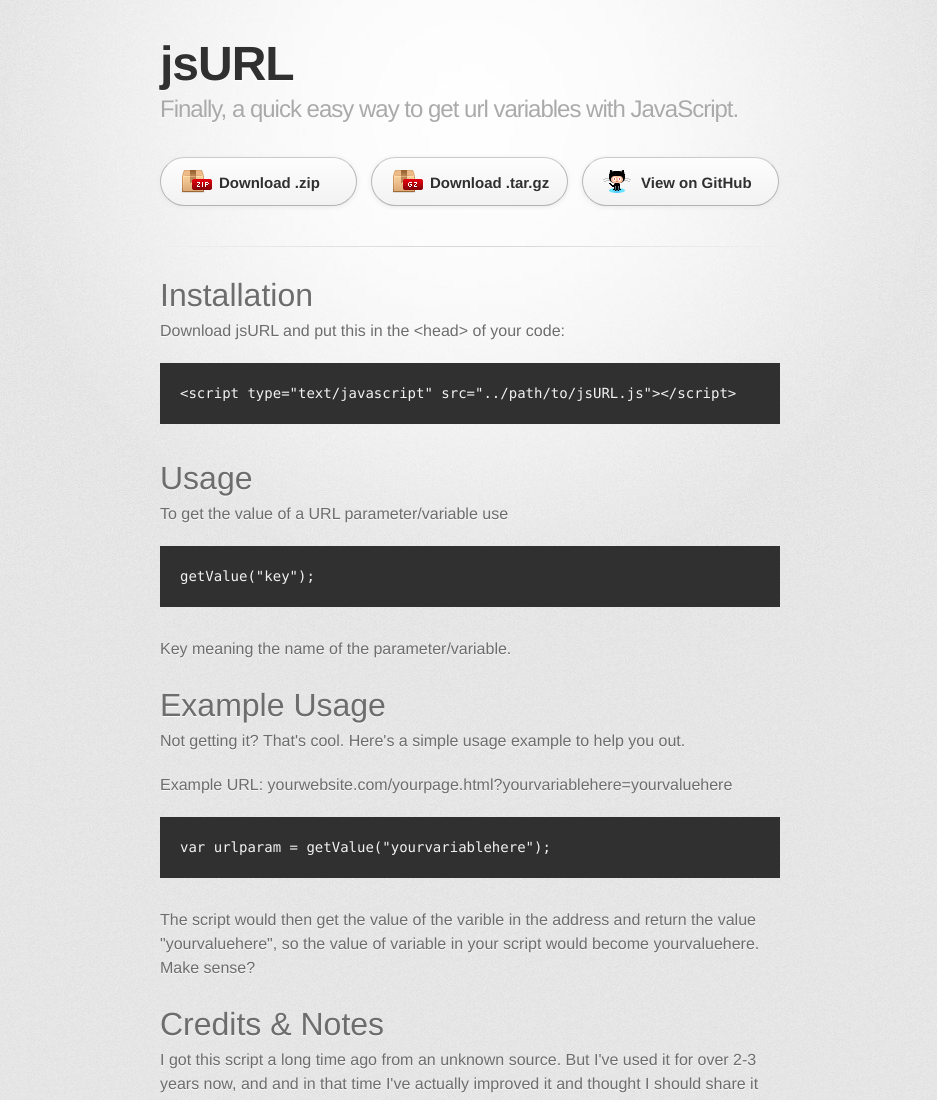
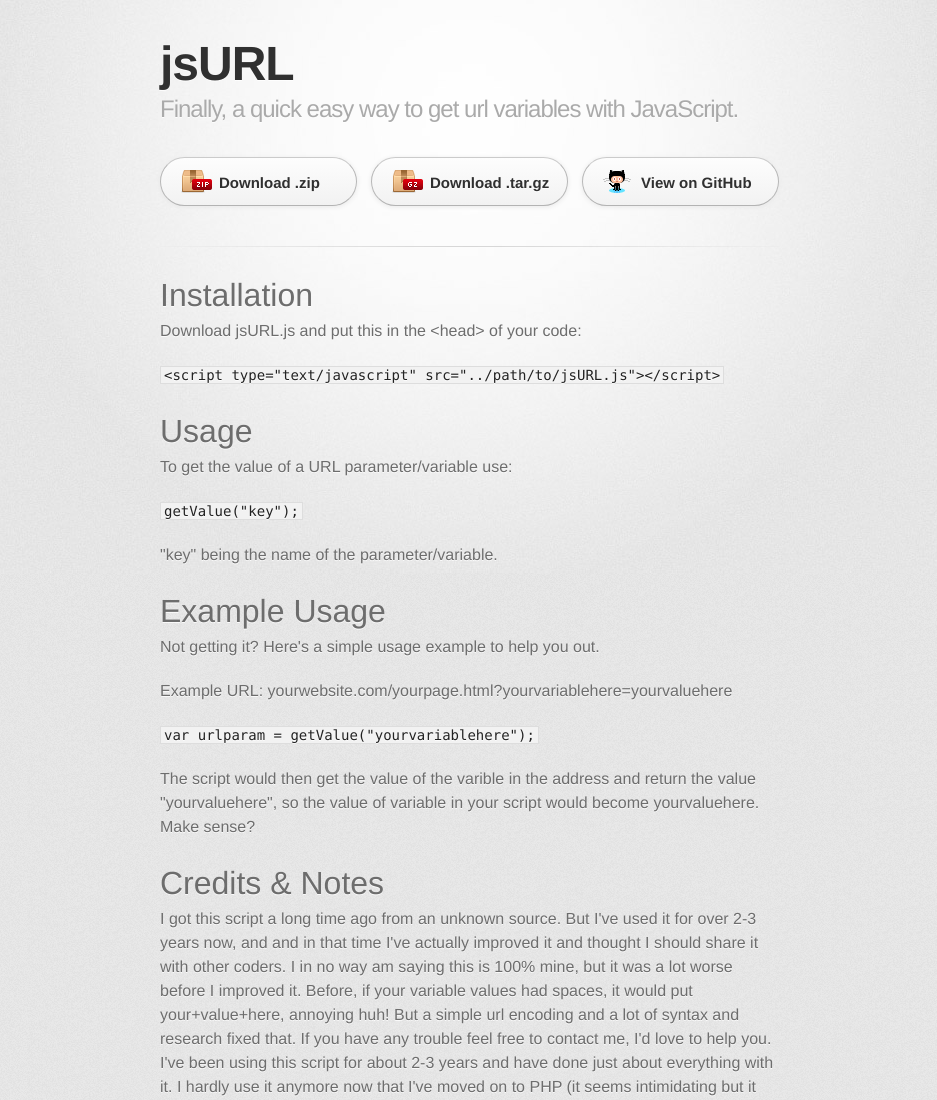
Before and after one commit to brandonjordan1/jsURL, a plain HTML site: page index.html in a window 1280 px wide. Shown: the top 1100 px of the page, without its empty margins (170-1107 px from the left). Drawn offline with Linux system fonts and the light colour scheme; a web font is replaced by a local one.

```diff
--- a/index.html
+++ b/index.html
@@ -34,25 +34,27 @@
           <h1>
 <a name="installation" class="anchor" href="#installation"><span class="octicon octicon-link"></span></a>Installation</h1>
 
-<p>Download jsURL and put this in the &lt;head&gt; of your code:</p>
+<p>Download jsURL.js and put this in the &lt;head&gt; of your code:</p>
 
-<pre>&lt;script type="text/javascript" src="../path/to/jsURL.js"&gt;&lt;/script&gt;</pre>
+<p><code>&lt;script type="text/javascript" src="../path/to/jsURL.js"&gt;&lt;/script&gt;</code></p>
 
 <h1>
 <a name="usage" class="anchor" href="#usage"><span class="octicon octicon-link"></span></a>Usage</h1>
 
-<p>To get the value of a URL parameter/variable use </p><pre>getValue("key");</pre>
+<p>To get the value of a URL parameter/variable use:</p>
 
-<p>Key meaning the name of the parameter/variable.</p>
+<p><code>getValue("key");</code></p>
+
+<p>"key" being the name of the parameter/variable.</p>
 
 <h1>
 <a name="example-usage" class="anchor" href="#example-usage"><span class="octicon octicon-link"></span></a>Example Usage</h1>
 
-<p>Not getting it? That's cool. Here's a simple usage example to help you out.</p>
+<p>Not getting it? Here's a simple usage example to help you out.</p>
 
 <p><b>Example URL:</b> yourwebsite.com/yourpage.html?yourvariablehere=yourvaluehere</p>
 
-<pre>var urlparam = getValue("yourvariablehere");</pre>
+<p><code>var urlparam = getValue("yourvariablehere");</code></p>
 
 <p>The script would then get the value of the varible in the address and return the value <i>"yourvaluehere"</i>, so the value of variable in your script would become <b>yourvaluehere</b>. Make sense?</p>
 
```
Also changed, not shown: params.json (+1 -1 lines).
